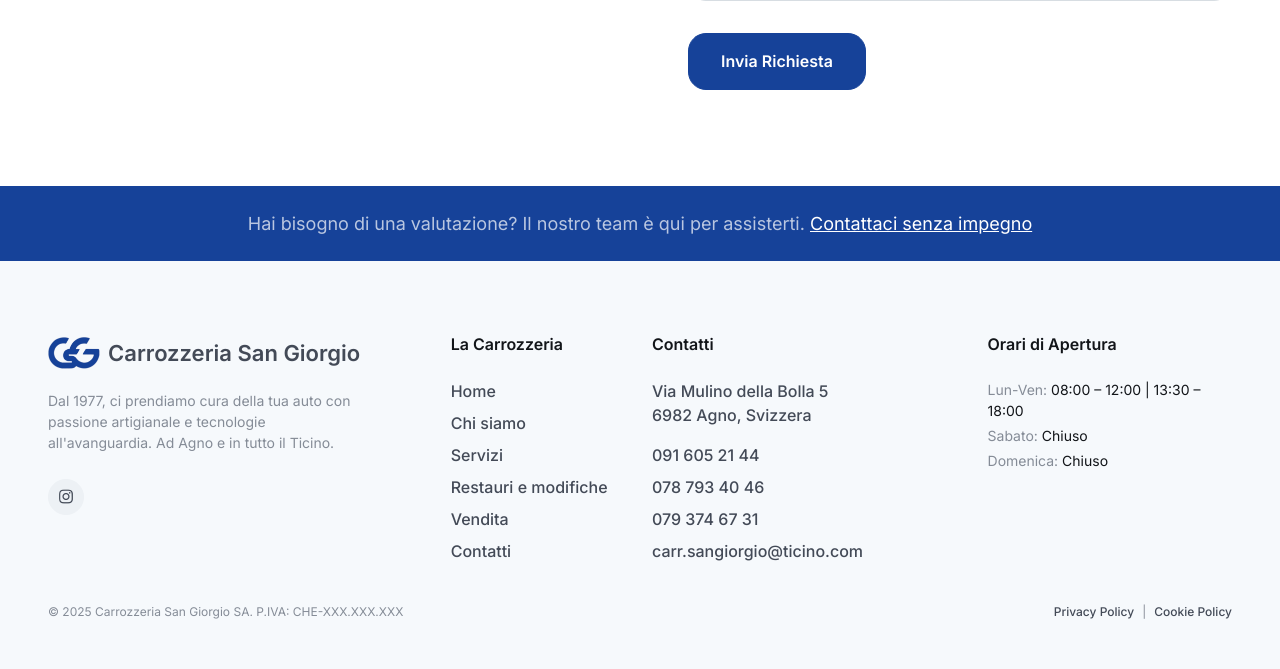
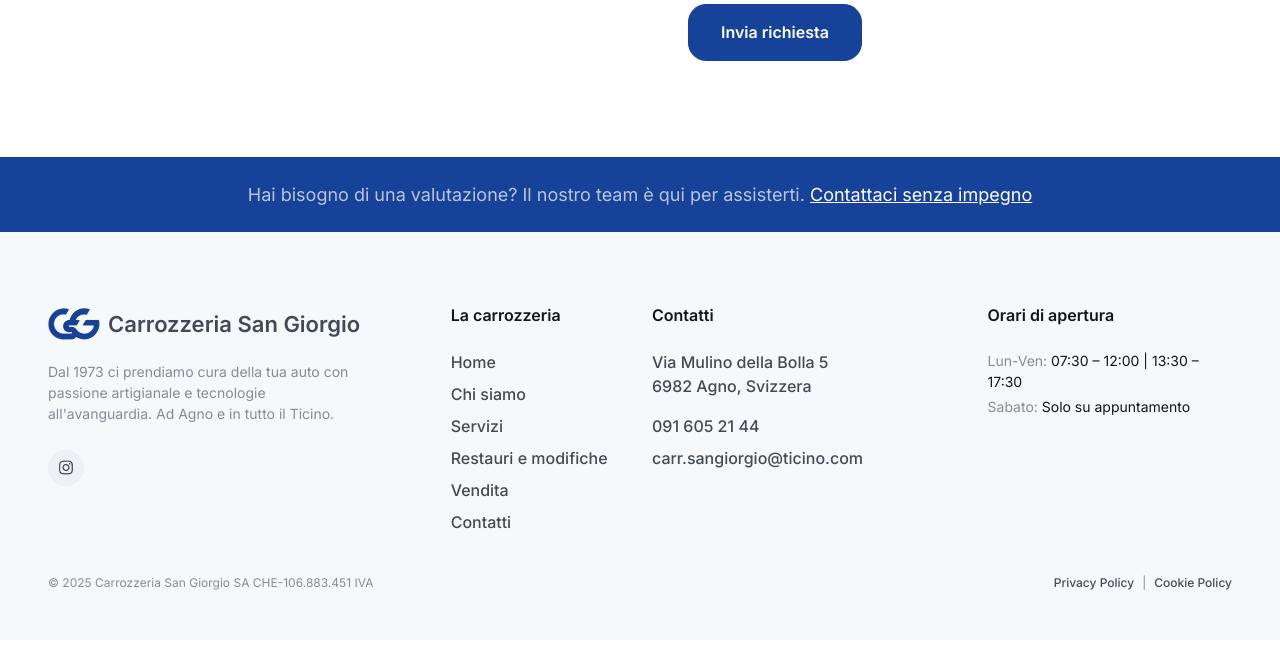
Before and after one commit to ishrid/carrozzeria_sangiorgio, a Django app: page /contatti/ in a window 1280 px wide. Shown: the part 1845-2514 px from the top of the page. After the commit the page ends 2435 px from the top, so only its background shows below. Run offline with Django 5.2, Linux system fonts and the light colour scheme; data comes from the database, SQL or seed files in the repository; both versions use the stored data as it was after the commit; some libraries are stand-ins or nearby versions.

Commit message:
asdfaspp

```diff
--- a/templates/contatti.html
+++ b/templates/contatti.html
@@ -85,28 +85,22 @@
             <div class="col pb-2">
               <h4 class="mb-lg-4">Indirizzo</h4>
               <p class="fs-lg fw-medium pb-3 mb-3">Via Mulino della Bolla 5<br>6982 Agno, Svizzera</p>
-              <a class="btn btn-sm btn-outline-primary" href="https://www.google.com/maps/search/?api=1&query=Agno" target="_blank">
-                    <i class="ai-map-pin me-1"></i>
-                    Ottieni indicazioni
-                  </a>
+
+
+                  <a class="btn btn-secondary btn-icon btn-sm btn-instagram rounded-circle" href="https://www.instagram.com/carrozzeria_san_giorgio?igsh=Mm9naXc5Y3A1cWxm" target="_blank" aria-label="Instagram">
+                            <i class="ai-instagram"></i>
+                        </a>
             </div>
 
             <!-- Phone -->
             <div class="col pb-2">
-              <h4 class="mb-lg-4">Chiamaci</h4>
+              <h4 class="mb-lg-4">Telefono</h4>
               <ul class="list-unstyled mb-0">
                 <li class="pb-1 mb-2">
                   <span class="d-block fs-sm text-body-secondary mb-1">Fisso</span>
                   <a class="nav-link fs-lg p-0" href="tel:+178632256033">091 605 21 44</a>
                 </li>
-                <li class="pb-1 mb-2">
-                  <span class="d-block fs-sm text-body-secondary mb-1">Mobile 1</span>
-                  <a class="nav-link fs-lg p-0" href="tel:+178630056044">078 793 40 46</a>
-                </li>
-                  <li class="pb-1 mb-2">
-                  <span class="d-block fs-sm text-body-secondary mb-1">Mobile 2</span>
-                  <a class="nav-link fs-lg p-0" href="tel:+178630056044">079 374 67 31</a>
-                </li>
+
 
 
               </ul>
@@ -114,30 +108,28 @@
 
             <!-- Schedule -->
             <div class="col pb-2">
-              <h4 class="mb-lg-4">Orari di Apertura</h4>
+              <h4 class="mb-lg-4">Orari di apertura</h4>
               <ul class="list-unstyled mb-0">
                 <li class="pb-1 mb-2">
                   <span class="d-block fs-sm text-body-secondary mb-1">Lunedì - Venerdì</span>
                   <div class="d-flex align-items-center">
-                    <span class="text-nav fs-lg fw-medium">08:00</span>
+                    <span class="text-nav fs-lg fw-medium">07:30</span>
                     <span class="border-top mx-4" style="width: 36px; height: 1px;"></span>
-                    <span class="text-nav fs-lg fw-medium">18:30</span>
+                    <span class="text-nav fs-lg fw-medium">12:00</span>
+                  </div>
+                  <div class="d-flex align-items-center mt-2">
+                    <span class="text-nav fs-lg fw-medium">13:30</span>
+                    <span class="border-top mx-4" style="width: 36px; height: 1px;"></span>
+                    <span class="text-nav fs-lg fw-medium">17:30</span>
                   </div>
                 </li>
                 <li class="pb-1 mb-2">
                   <span class="d-block fs-sm text-body-secondary mb-1">Sabato</span>
                   <div class="d-flex align-items-center">
-                    <span class="text-nav fs-lg fw-medium">10:00</span>
-                    <span class="border-top mx-4" style="width: 36px; height: 1px;"></span>
-                    <span class="text-nav fs-lg fw-medium">18:00</span>
+                    <span class="text-nav fs-lg fw-medium">Solo su appuntamento</span>
                   </div>
                 </li>
-                <li>
-                  <span class="d-block fs-sm text-body-secondary mb-1">Domenica</span>
-                  <div class="d-flex align-items-center">
-                    <span class="text-nav fs-lg fw-medium">Chiuso</span>
-                  </div>
-                </li>
+
               </ul>
             </div>
 
@@ -166,7 +158,7 @@
         </div>
 
         <div class="col-lg-6 ps-lg-5">
-            <h2 class="h3 mb-4">Inviaci un Messaggio</h2>
+            <h2 class="h3 mb-4">Inviaci un messaggio</h2>
             <form class="row g-4 needs-validation" novalidate>
                 <div class="col-sm-6">
                     <label class="form-label fs-base" for="name">Nome</label>
@@ -197,7 +189,7 @@
                     <div class="invalid-feedback">Per favore, inserisci un messaggio!</div>
                 </div>
                 <div class="col-12 pt-2">
-                    <button class="btn btn-lg btn-primary" type="submit">Invia Richiesta</button>
+                    <button class="btn btn-lg btn-primary" type="submit">Invia richiesta</button>
                 </div>
             </form>
         </div>
--- a/templates/footer.html
+++ b/templates/footer.html
@@ -20,7 +20,7 @@
                         <span class="text-nav">Carrozzeria San Giorgio</span>
                     </a>
                     <p class="fs-sm text-body-secondary pb-2" style="max-width: 320px;">
-                        Dal 1977, ci prendiamo cura della tua auto con passione artigianale e tecnologie all'avanguardia. Ad Agno e in tutto il Ticino.
+                        Dal 1973 ci prendiamo cura della tua auto con passione artigianale e tecnologie all'avanguardia. Ad Agno e in tutto il Ticino.
                     </p>
                     <div>
 
@@ -34,7 +34,7 @@
                     <div class="row">
 
                         <div class="col-md-3 mb-4 mb-lg-0">
-                            <h4 class="h6 mb-4">La Carrozzeria</h4>
+                            <h4 class="h6 mb-4">La carrozzeria</h4>
                             <ul class="nav flex-column">
                                 <li class="nav-item mb-2"><a class="nav-link p-0" href="{% url 'main:home' %}">Home</a></li>
                                 <li class="nav-item mb-2"><a class="nav-link p-0" href="{% url 'main:chi_siamo' %}">Chi siamo</a></li>
@@ -54,31 +54,27 @@
                                     </a>
                                 </li>
                                 <li class="nav-item mb-2"><a class="nav-link p-0" href="tel:+41916052144">091 605 21 44</a></li>
-                                <li class="nav-item mb-2"><a class="nav-link p-0" href="tel:+41916052144">078 793 40 46</a></li>
-                                <li class="nav-item mb-2"><a class="nav-link p-0" href="tel:+41916052144">079 374 67 31</a></li>
-                                <li class="nav-item mb-2"><a class="nav-link p-0" href="mailto:carr.sangiorgio@ticino.com">carr.sangiorgio@ticino.com</a></li>
+                                 <li class="nav-item mb-2"><a class="nav-link p-0" href="mailto:carr.sangiorgio@ticino.com">carr.sangiorgio@ticino.com</a></li>
                             </ul>
                         </div>
 
                         <div class="col-md-4 mb-4 mb-lg-0">
-                            <h4 class="h6 mb-4">Orari di Apertura</h4>
+                            <h4 class="h6 mb-4">Orari di apertura</h4>
                             <p class="fs-sm text-body-secondary mb-1">
-                                Lun-Ven: <span class="text-dark">08:00 – 12:00 | 13:30 – 18:00</span>
+                                Lun-Ven: <span class="text-dark">07:30 – 12:00 | 13:30 – 17:30</span>
                             </p>
 
                             <p class="fs-sm text-body-secondary mb-1">
-                                Sabato: <span class="text-dark">Chiuso</span>
+                                Sabato: <span class="text-dark">Solo su appuntamento</span>
                             </p>
-                             <p class="fs-sm text-body-secondary mb-1">
-                                Domenica: <span class="text-dark">Chiuso</span>
-                            </p>
+
                         </div>
                     </div>
                 </div>
             </div>
 
             <div class="d-sm-flex justify-content-between fs-xs text-body-secondary pt-4 mt-lg-2">
-                <span>© {% now "Y" %} Carrozzeria San Giorgio SA. P.IVA: CHE-XXX.XXX.XXX</span>
+                <span>© {% now "Y" %} Carrozzeria San Giorgio SA CHE-106.883.451 IVA</span>
                 <div class="nav">
                     <a class="nav-link p-0" href="{% url 'main:privacy_policy' %}">Privacy Policy</a>
                     <span class="px-2">|</span>
```
Also changed, not shown: templates/veicoli_detail.html (+81 -29 lines), db.sqlite3, media/veicoli_galleria/Gemini_Generated_Image_2htn7c2htn7c2htn_1_1_fxybah.jpg (added), media/veicoli_galleria/WhatsApp_Image_2025-08-11_at_09.10.28.jpeg (added), media/veicoli_galleria/cont.jpg (added).
